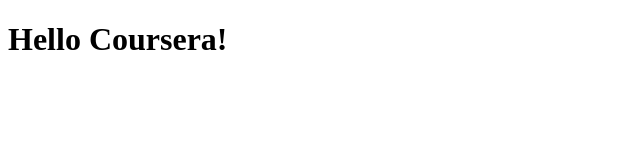
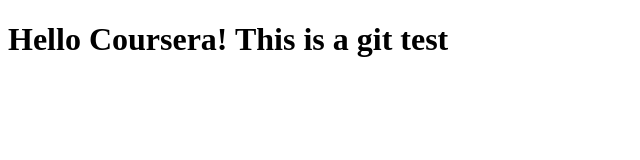
Before and after one commit to praveennvr/coursera-test, a plain HTML site: page index.html in a window 1280 px wide. Shown: the whole page, without its empty margins (0-640 px from the left). Drawn offline with Linux system fonts and the light colour scheme.

Commit message:
git test from VScode

```diff
--- a/index.html
+++ b/index.html
@@ -4,6 +4,6 @@
         <title>Hello Coursera student</title>
     </head>
     <body>
-        <h1>Hello Coursera!</h1>
+        <h1>Hello Coursera! This is a git test</h1>
     </body>
 </html>
```
